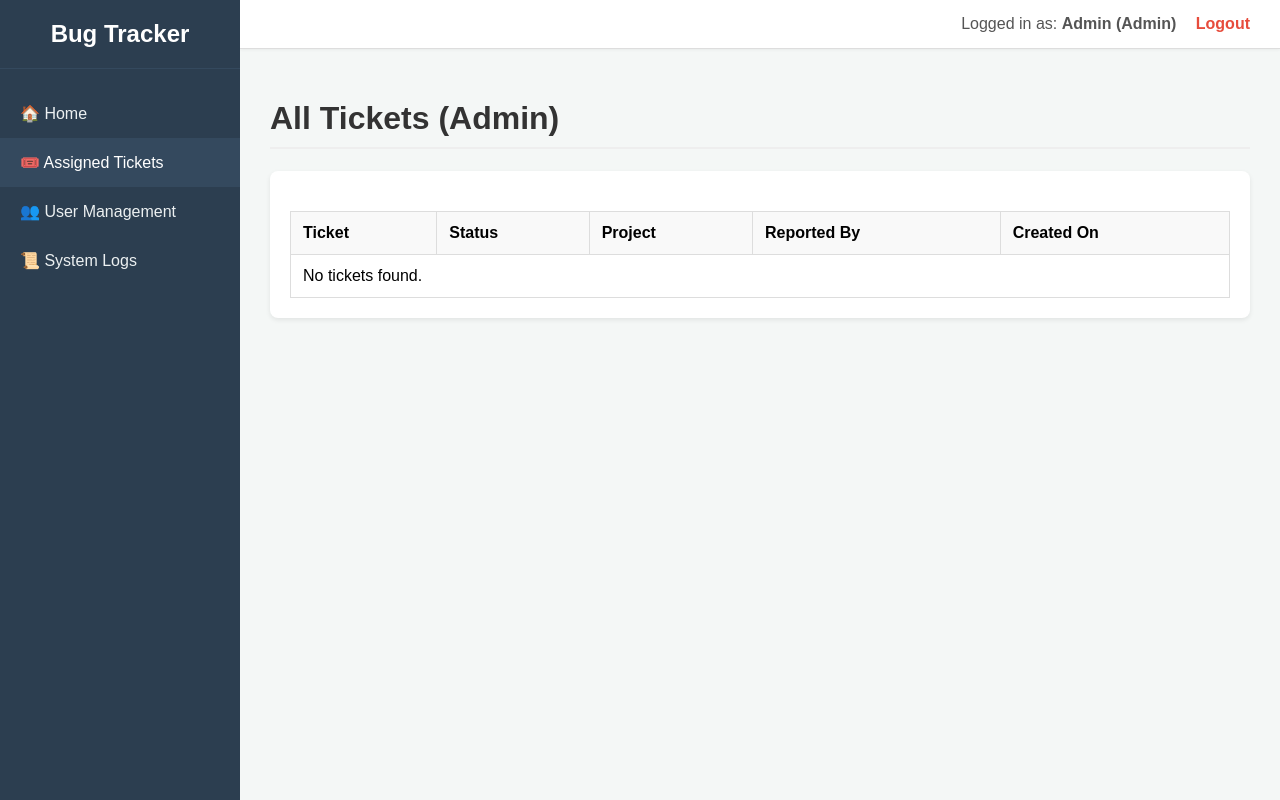
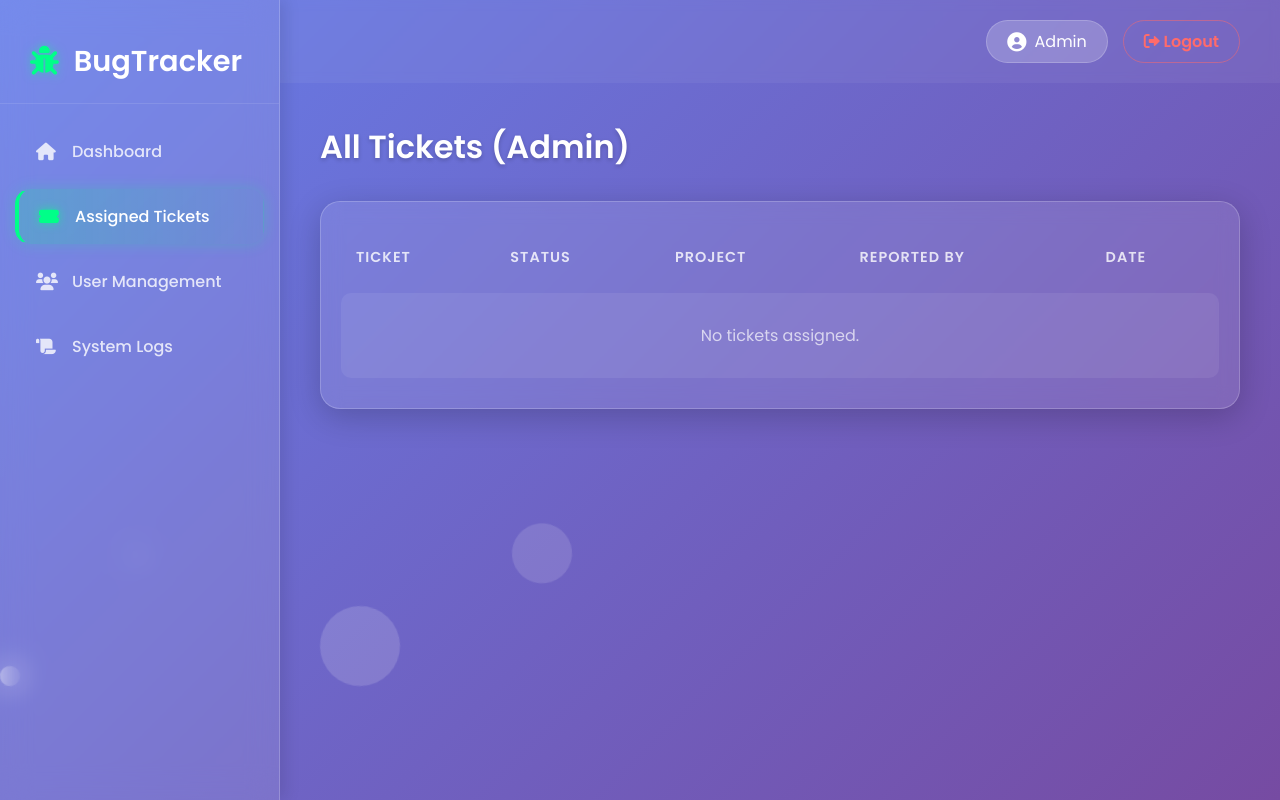
Before and after one commit to paarth-error/CloudBug, a Flask app: page /assigned_tickets in a window 1280 px wide. Run offline with Flask 3, Linux system fonts and the light colour scheme; a user stored in the database is signed in.

Commit message:
Update assigned_tickets.html

```diff
--- a/templates/assigned_tickets.html
+++ b/templates/assigned_tickets.html
@@ -3,72 +3,205 @@
 <head>
     <meta charset="UTF-8">
     <meta name="viewport" content="width=device-width, initial-scale=1.0">
-    <title>Assigned Tickets - Cloud Bug Tracker</title>
+    <title>Assigned Tickets - BugTracker</title>
+    <link href="https://fonts.googleapis.com/css2?family=Poppins:wght@300;400;500;600&display=swap" rel="stylesheet">
+    <link rel="stylesheet" href="https://cdnjs.cloudflare.com/ajax/libs/font-awesome/6.0.0/css/all.min.css">
+
     <style>
-        body { font-family: Arial, sans-serif; margin: 0; background: #f4f7f6; display: flex; height: 100vh; }
-        .sidebar { width: 240px; background: #2c3e50; color: white; display: flex; flex-direction: column; flex-shrink: 0; }
-        .sidebar-header { padding: 20px; font-size: 1.5em; font-weight: bold; text-align: center; border-bottom: 1px solid #34495e; }
-        .sidebar-nav { flex-grow: 1; list-style: none; padding: 20px 0; margin: 0; }
-        .sidebar-nav li { margin: 0; }
-        .sidebar-nav a { display: block; padding: 15px 20px; text-decoration: none; color: #ecf0f1; transition: background 0.2s; }
-        .sidebar-nav a:hover, .sidebar-nav a.active { background: #34495e; color: #ffffff; }
-        .main-wrapper { flex-grow: 1; display: flex; flex-direction: column; overflow-y: auto; }
-        .header { background: #ffffff; padding: 15px 30px; border-bottom: 1px solid #ddd; display: flex; justify-content: flex-end; align-items: center; box-shadow: 0 1px 3px rgba(0,0,0,0.05); }
-        .user-info { color: #555; }
-        .user-info a { color: #e74c3c; text-decoration: none; margin-left: 15px; font-weight: bold; }
-        .content { padding: 30px; flex-grow: 1; }
-        h1, h2 { color: #333; border-bottom: 2px solid #eee; padding-bottom: 10px; }
-        .card { background: #fff; padding: 20px; border-radius: 8px; box-shadow: 0 2px 5px rgba(0,0,0,0.08); margin-bottom: 25px; overflow-x: auto; }
-        .alert { padding: 15px; margin-bottom: 20px; border-radius: 4px; font-size: 1.1em; }
-        .alert-danger { background: #f8d7da; color: #721c24; }
+        /* --- Reset & Base Styles --- */
+        * { margin: 0; padding: 0; box-sizing: border-box; }
 
-        /* --- Table & Link Styles --- */
-        table { width: 100%; border-collapse: collapse; margin-top: 20px; }
-        th, td { border: 1px solid #ddd; padding: 12px; text-align: left; vertical-align: middle; }
-        th { background-color: #f9f9f9; }
-        .link-purple a { color: #6f42c1; font-weight: bold; text-decoration: none; }
-        .link-purple a:hover { text-decoration: underline; }
+        body {
+            font-family: 'Poppins', sans-serif;
+            /* CONSISTENT BACKGROUND (Same as Login/Register) */
+            background: linear-gradient(135deg, #667eea 0%, #764ba2 100%);
+            color: #fff;
+            height: 100vh;
+            overflow: hidden;
+            display: flex;
+        }
+
+        /* --- Animated Background Circles (Consistent) --- */
+        .circles {
+            position: absolute;
+            top: 0; left: 0; width: 100%; height: 100%;
+            overflow: hidden; z-index: -1;
+        }
+        .circles li {
+            position: absolute; display: block; list-style: none;
+            width: 20px; height: 20px; background: rgba(255, 255, 255, 0.2);
+            animation: animate 25s linear infinite; bottom: -150px; border-radius: 50%;
+        }
+        .circles li:nth-child(1) { left: 25%; width: 80px; height: 80px; animation-delay: 0s; }
+        .circles li:nth-child(2) { left: 10%; width: 20px; height: 20px; animation-delay: 2s; animation-duration: 12s; }
+        .circles li:nth-child(3) { left: 70%; width: 20px; height: 20px; animation-delay: 4s; }
+        .circles li:nth-child(4) { left: 40%; width: 60px; height: 60px; animation-delay: 0s; animation-duration: 18s; }
+
+        @keyframes animate {
+            0% { transform: translateY(0) rotate(0deg); opacity: 1; }
+            100% { transform: translateY(-1000px) rotate(720deg); opacity: 0; }
+        }
+
+        /* --- SIDEBAR (Glass + Neon Green Hover) --- */
+        .sidebar {
+            width: 280px;
+            background: rgba(255, 255, 255, 0.1); /* Glass effect matching Login form */
+            backdrop-filter: blur(15px);
+            border-right: 1px solid rgba(255, 255, 255, 0.2);
+            display: flex; flex-direction: column;
+            z-index: 10;
+            padding-top: 20px;
+            box-shadow: 5px 0 15px rgba(0,0,0,0.1);
+        }
+
+        .sidebar-header {
+            padding: 20px 30px;
+            font-size: 1.8rem; font-weight: 700;
+            color: #fff;
+            display: flex; align-items: center;
+            margin-bottom: 20px;
+            border-bottom: 1px solid rgba(255, 255, 255, 0.1);
+        }
+        .sidebar-header i {
+            color: #00ff88; /* Green Icon */
+            margin-right: 15px;
+            filter: drop-shadow(0 0 5px rgba(0,255,136,0.5));
+        }
+
+        .sidebar-nav { list-style: none; padding: 0 15px; }
+        .sidebar-nav li { margin-bottom: 10px; }
+
+        /* Link Styles */
+        .sidebar-nav a {
+            display: flex; align-items: center;
+            padding: 14px 20px;
+            text-decoration: none;
+            color: rgba(255, 255, 255, 0.8);
+            font-weight: 500;
+            border-radius: 15px;
+            transition: all 0.3s ease;
+            border: 1px solid transparent;
+        }
+
+        .sidebar-nav a i {
+            width: 24px; margin-right: 12px; font-size: 1.1em; transition: 0.3s;
+        }
+
+        /* 🟢 Hover Effect: Green Background Tint + Green Text */
+        .sidebar-nav a:hover {
+            background: rgba(0, 255, 136, 0.15);
+            color: #00ff88;
+            transform: translateX(5px);
+            border-color: rgba(0, 255, 136, 0.3);
+            box-shadow: 0 4px 10px rgba(0,0,0,0.1);
+        }
+        .sidebar-nav a:hover i { transform: scale(1.1); color: #00ff88; }
+
+        /* 🟢 Active Effect: Solid Highlight */
+        .sidebar-nav a.active {
+            background: linear-gradient(90deg, rgba(0, 255, 136, 0.2) 0%, rgba(0, 255, 136, 0.05) 100%);
+            color: #fff;
+            border-left: 4px solid #00ff88;
+            box-shadow: 0 0 15px rgba(0, 255, 136, 0.2);
+        }
+        .sidebar-nav a.active i { color: #00ff88; filter: drop-shadow(0 0 5px rgba(0,255,136,0.6)); }
+
+        /* --- Main Layout --- */
+        .main-wrapper {
+            flex-grow: 1; display: flex; flex-direction: column; overflow: hidden;
+        }
+        .header {
+            padding: 20px 40px; display: flex; justify-content: flex-end; align-items: center;
+            background: rgba(255, 255, 255, 0.05); backdrop-filter: blur(5px);
+        }
+        .user-badge {
+            background: rgba(255, 255, 255, 0.2); border: 1px solid rgba(255,255,255,0.2);
+            padding: 8px 20px; border-radius: 30px; margin-right: 15px; display: flex; align-items: center;
+        }
+        .logout-btn {
+            color: #ff6b6b; text-decoration: none; padding: 8px 20px; font-weight: 600;
+            border: 1px solid rgba(255, 107, 107, 0.5); border-radius: 30px; transition: 0.3s;
+        }
+        .logout-btn:hover { background: #ff6b6b; color: white; box-shadow: 0 0 10px rgba(255,107,107,0.4); }
+
+        /* --- Content & Table --- */
+        .content { padding: 40px; flex-grow: 1; overflow-y: auto; }
+
+        h1 {
+            font-weight: 600; margin-bottom: 30px;
+            text-shadow: 0 2px 4px rgba(0,0,0,0.2);
+        }
+
+        .table-container {
+            background: rgba(255, 255, 255, 0.1); /* Light Glass */
+            backdrop-filter: blur(10px);
+            padding: 20px; border-radius: 20px;
+            box-shadow: 0 8px 32px 0 rgba(0, 0, 0, 0.2);
+            border: 1px solid rgba(255, 255, 255, 0.2);
+        }
+
+        table { width: 100%; border-collapse: separate; border-spacing: 0 10px; }
+        th { text-align: left; padding: 15px; color: rgba(255,255,255,0.8); font-size: 0.9rem; text-transform: uppercase; letter-spacing: 1px; }
+        td { background: rgba(255, 255, 255, 0.1); padding: 15px; vertical-align: middle; transition: 0.2s; color: #fff; }
+
+        tr td:first-child { border-top-left-radius: 10px; border-bottom-left-radius: 10px; }
+        tr td:last-child { border-top-right-radius: 10px; border-bottom-right-radius: 10px; }
+        tr:hover td { background: rgba(255, 255, 255, 0.25); transform: scale(1.005); }
+
+        .status-badge { padding: 5px 12px; border-radius: 15px; font-size: 0.8rem; background: rgba(0,0,0,0.2); border: 1px solid rgba(255,255,255,0.2); }
+        .link-title { color: #fff; text-decoration: none; font-weight: 600; }
+        .link-title:hover { color: #00ff88; text-decoration: underline; text-shadow: 0 0 5px rgba(0,255,136,0.4); }
+
+        /* Scrollbar */
+        ::-webkit-scrollbar { width: 8px; }
+        ::-webkit-scrollbar-track { background: rgba(255,255,255,0.05); }
+        ::-webkit-scrollbar-thumb { background: rgba(255, 255, 255, 0.3); border-radius: 10px; }
+        ::-webkit-scrollbar-thumb:hover { background: rgba(255, 255, 255, 0.5); }
     </style>
 </head>
 <body>
 
+    <ul class="circles">
+        <li></li><li></li><li></li><li></li><li></li><li></li><li></li><li></li><li></li><li></li>
+    </ul>
+
     <nav class="sidebar">
         <div class="sidebar-header">
-            Bug Tracker
+            <i class="fas fa-bug"></i> BugTracker
         </div>
         <ul class="sidebar-nav">
-            <li><a href="{{ url_for('index') }}">🏠 Home</a></li>
-            <li><a href="{{ url_for('assigned_tickets') }}" class="active">🎟️ Assigned Tickets</a></li>
+            <li><a href="{{ url_for('index') }}"><i class="fas fa-home"></i> Dashboard</a></li>
+
+            <li><a href="{{ url_for('assigned_tickets') }}" class="active"><i class="fas fa-ticket-alt"></i> Assigned Tickets</a></li>
 
             {% if current_user.role == 'Admin' %}
-            <li><a href="{{ url_for('user_management') }}">👥 User Management</a></li>
-            <li><a href="{{ url_for('system_logs') }}">📜 System Logs</a></li>
+            <li><a href="{{ url_for('user_management') }}"><i class="fas fa-users"></i> User Management</a></li>
+            <li><a href="{{ url_for('system_logs') }}"><i class="fas fa-scroll"></i> System Logs</a></li>
             {% endif %}
         </ul>
     </nav>
 
     <div class="main-wrapper">
-
         <header class="header">
-            <div class="user-info">
-                Logged in as: <strong>{{ current_user.username }} ({{ current_user.role }})</strong>
-                <a href="{{ url_for('logout') }}">Logout</a>
+            <div class="user-badge">
+                <i class="fas fa-user-circle" style="margin-right: 8px; font-size: 1.2em;"></i>
+                {{ current_user.username }}
             </div>
+            <a href="{{ url_for('logout') }}" class="logout-btn"><i class="fas fa-sign-out-alt"></i> Logout</a>
         </header>
 
         <main class="content">
-
             {% with messages = get_flashed_messages(with_categories=true) %}
               {% if messages %}
                 {% for category, message in messages %}
-                  <div class="alert alert-{{ category }}">{{ message }}</div>
+                  <div class="alert alert-{{ category }}" style="background:rgba(255,255,255,0.2); padding:10px; margin-bottom:15px; border-radius:10px;">{{ message }}</div>
                 {% endfor %}
               {% endif %}
             {% endwith %}
 
             <h1>{{ page_title }}</h1>
 
-            <div class="card">
+            <div class="table-container">
                 <table>
                     <thead>
                         <tr>
@@ -76,31 +209,24 @@
                             <th>Status</th>
                             <th>Project</th>
                             <th>Reported By</th>
-                            <th>Created On</th>
+                            <th>Date</th>
                         </tr>
                     </thead>
                     <tbody>
                         {% for ticket in tickets %}
                         <tr>
-                            <td class="link-purple">
-                                <a href="{{ url_for('ticket_detail', ticket_id=ticket.id) }}">
-                                    {{ ticket.title }}
-                                </a>
-                            </td>
-                            <td>{{ ticket.status }}</td>
+                            <td><a href="{{ url_for('ticket_detail', ticket_id=ticket.id) }}" class="link-title">#{{ ticket.id }} - {{ ticket.title }}</a></td>
+                            <td><span class="status-badge">{{ ticket.status }}</span></td>
                             <td>{{ ticket.project.name }}</td>
                             <td>{{ ticket.author.username }}</td>
-                            <td>{{ ticket.created_at.strftime('%Y-%m-%d') }}</td>
+                            <td>{{ ticket.created_at.strftime('%d %b %Y') }}</td>
                         </tr>
                         {% else %}
-                        <tr>
-                            <td colspan="5">No tickets found.</td>
-                        </tr>
+                        <tr><td colspan="5" style="text-align:center; padding: 30px; opacity: 0.7;">No tickets assigned.</td></tr>
                         {% endfor %}
                     </tbody>
                 </table>
             </div>
-
         </main>
     </div>
 
```
